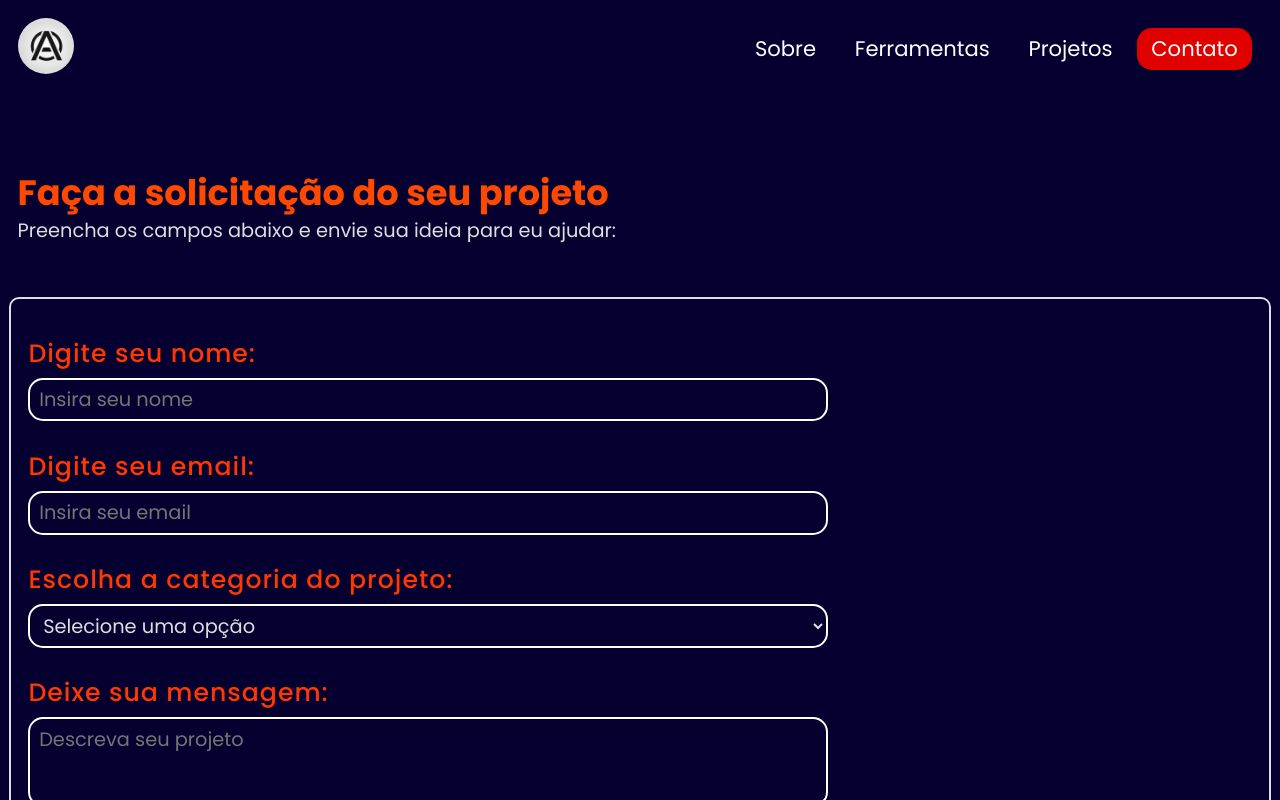
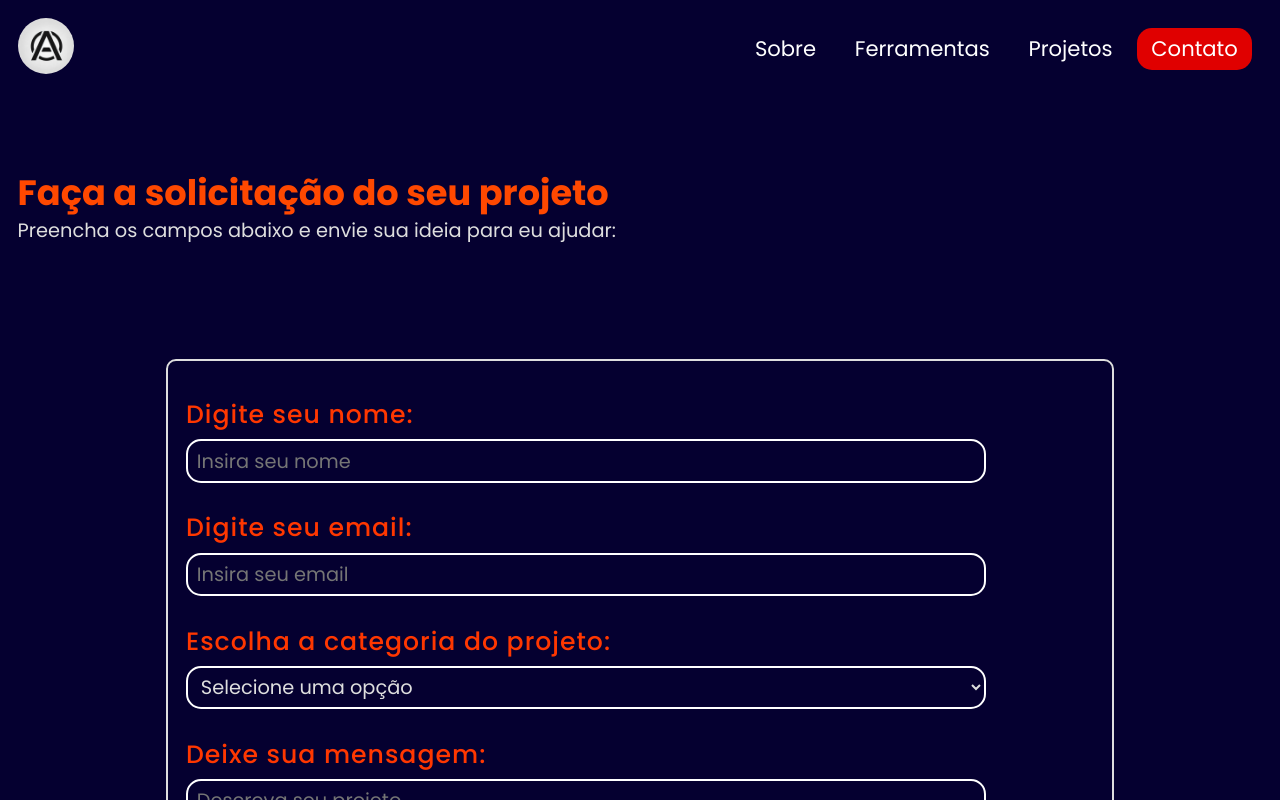
Before and after one commit to GabAlmeyda/my-portfolio, a React (Vite) app: page /my-portfolio/contact in a window 1280 px wide. Shown: the top 800 px of the page. Built offline with nearby package versions, Linux system fonts and the light colour scheme.

Commit message:
Ajeitei o display do 'LanguageCards' em telas maiores que 768px

```diff
--- a/src/components/cards/ProjectCard.module.css
+++ b/src/components/cards/ProjectCard.module.css
@@ -152,6 +152,6 @@
 
 @media screen and (min-width: 1024px) {
     .project:not(.full_card) {
-        width: clamp(450px, 45vw, 700px);
+        width: clamp(350px, 45vw, 450px);
     }
 }
--- a/src/components/layouts/Navbar.jsx
+++ b/src/components/layouts/Navbar.jsx
@@ -9,6 +9,7 @@ import { AiOutlineMenuFold, AiOutlineMenuUnfold } from "react-icons/ai";
 
 import Waves from './Waves';
 import useViewport from '../../utils/useViewport';
+import { TbLocationQuestion } from 'react-icons/tb';
 
 /**
  * Renders a custom &lt;navbar&gt; element.
@@ -60,7 +61,7 @@ function Navbar() {
         }
     }, [location.pathname]);
 
-    return (<>
+    return (<div className={styles.gridContainer}>
         <nav className={styles.navbar} aria-label='Navegação principal'>
             <div className={styles.logo} onClick={() => {if (isMenuVisible) toggleMenuVisibility()}}>
                 <Link to="/my-portfolio">
@@ -104,7 +105,7 @@ function Navbar() {
         </nav>
 
         {isMenuVisible && <Waves waveFor="navbar" />}
-    </>)
+    </div>)
 }
 
 export default Navbar
--- a/src/components/layouts/Navbar.module.css
+++ b/src/components/layouts/Navbar.module.css
@@ -1,4 +1,12 @@
+.gridContainer {
+    display: grid;
+    grid-template-areas: "navbar";
+    grid-template-columns: 1fr;
+}
+
 .navbar {
+    grid-area: navbar;
+
     display: flex;
     justify-content: space-between;
     align-items: center;
--- a/src/components/layouts/Section.jsx
+++ b/src/components/layouts/Section.jsx
@@ -20,9 +20,11 @@ import styles from './Section.module.css'
  */
 function Section(props) {
 
-    return (<section id={props.id} className={`${styles.section} ${styles.headingAnimation} ${props.customClass} section`}>
-        {props.children}
-    </section>)
+    return (<div className={`${styles.gridContainer} ${props.customClass}`}>
+        <section id={props.id} className={`${styles.section} ${styles.headingAnimation} ${props.customClass} section`}>
+            {props.children}
+        </section>
+    </div>)
 }
 
 export default Section
--- a/src/components/layouts/Section.module.css
+++ b/src/components/layouts/Section.module.css
@@ -1,4 +1,11 @@
+.gridContainer {
+    display: grid;
+    grid-template-areas: "section";
+    grid-template-columns: 1fr;
+}
+
 .section {
+    grid-area: section;
 
     /*
     Fixes an issue where scrolling lands the user to the bottom
@@ -53,6 +60,11 @@
 
 /* Media Queries */
 @media screen and (min-width: 1024px) {
+    .gridContainer {
+        grid-template-areas: ". section .";
+        grid-template-columns: 1fr 1000px 1fr;
+    }
+
     .section {
         scroll-margin-top: 50px;
     }
--- a/src/components/layouts/ToolContainer.module.css
+++ b/src/components/layouts/ToolContainer.module.css
@@ -3,7 +3,7 @@
     justify-content: flex-start;
     align-items: center;
 
-    width: clamp(300px, 90%, 700px);
+    width: clamp(300px, 90%, 500px);
 
     border: 2px solid var(--acc-color-1);
     border-radius: 10px;
@@ -70,3 +70,12 @@
 .small_card span svg {
     font-size: 3rem;
 }
+
+
+
+/* Media Queries */
+@media screen and (min-width: 768px) {
+    .tool_container {
+        width: clamp(350px, 45vw, 500px);
+    }
+}
--- a/src/components/pages/Contact.jsx
+++ b/src/components/pages/Contact.jsx
@@ -1,6 +1,8 @@
 import styles from "./Contact.module.css";
 
 import { useState } from "react";
+
+import Section from "../layouts/Section";
 
 import Input from "../form/Input";
 import Select from "../form/Select";
@@ -102,6 +104,7 @@ function Contact() {
                         </p>
                     </div>
 
+                    <Section>
                         <Form handleSubmit={onSubmitClick}>
                             <Input
                                 type="text"
@@ -144,6 +147,7 @@ function Contact() {
 
                             <SubmitButton text="Enviar" type="submit" />
                         </Form>
+                    </Section>
                 </div>
             )}
         </main>);
--- a/src/components/pages/Projects.jsx
+++ b/src/components/pages/Projects.jsx
@@ -4,6 +4,7 @@ import { useEffect } from "react";
 import styles from "./Projects.module.css";
 
 import Container from "../layouts/Container";
+import Section from '../layouts/Section'
 
 import ProjectCard from "../cards/ProjectCard";
 
@@ -38,7 +39,7 @@ function Projects() {
         projectApple: ["HTML5", "CSS3", "React"],
     };
 
-    return (<>
+    return (<main>
         <div className={styles.top}>
             <h1>Conheça meus projetos</h1>
 
@@ -49,7 +50,7 @@ function Projects() {
             </p>
         </div>
 
-        <div className={styles.projects_container}>
+        <Section customClass={styles.projects_container}>
             <Container customClass="column margin_top">
                 <ProjectCard
                     name="Projeto Amazon"
@@ -103,8 +104,8 @@ function Projects() {
                     </p>
                 </ProjectCard>
             </Container>
-        </div>
-    </>);
+        </Section>
+    </main>);
 }
 
 export default Projects;
```
Lines whose indentation alone changed are shown as unchanged.
